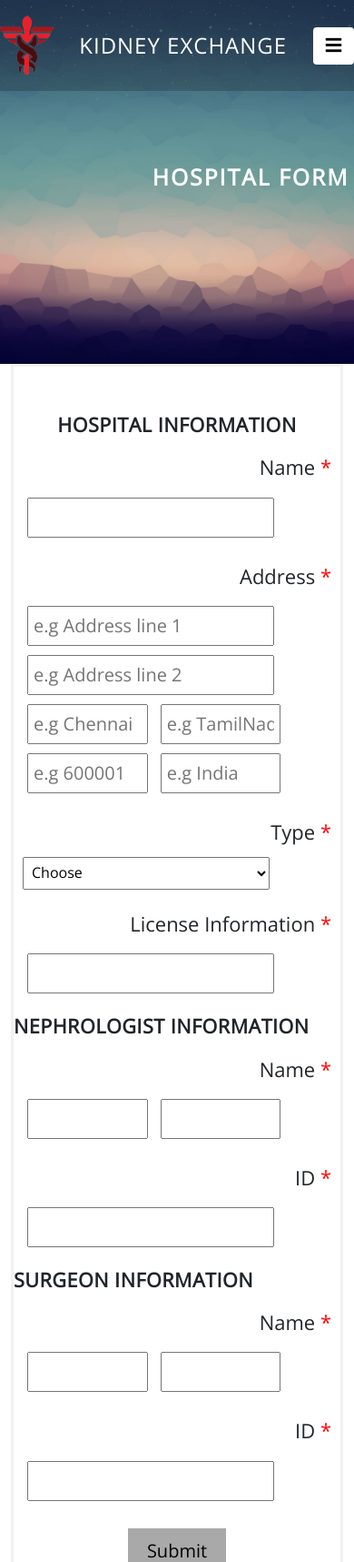
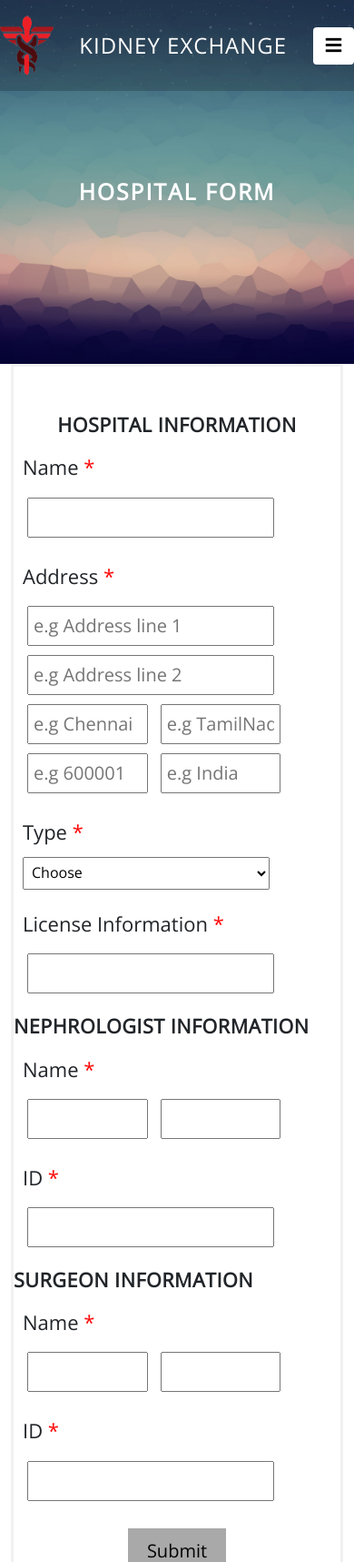
Before and after one commit to siv2r/kidney-exchange, a PHP site: page /pages/register_hospital.php in a window 390 px wide. Shown: the top 1717 px of the page at 91% size. Run offline with PHP 8.4, Linux system fonts and the light colour scheme.

Commit message:
fixed responsiveness in small screen

```diff
--- a/pages/register_hospital.php
+++ b/pages/register_hospital.php
@@ -93,9 +93,6 @@ button:hover {
 
 #hosp-heading{
   color: #fff;
-  position: absolute;
-  top: 45%;
-  left: 43%;
   letter-spacing: 2px;
   font-weight: 600;
   text-transform: uppercase;
@@ -120,16 +117,25 @@ label.required{
   color: red;
 }
 
+@media screen and (max-width: 992px) {
+  .label-box{
+  flex: 2.5 0 0;
+  text-align: left;
+  padding: 5px 10px;
+  font-size: 22px;
+  line-height: 1.6em;
+}
+}
 </style>
 
 <?php include "../templates/header.php";?>
 
   <div class="header-img">
       <?php include "../templates/navBar.php";?>
-    <h2 id="hosp-heading">Hospital form</h2>
+    <h2 id="hosp-heading" class="text-center mt-5 pt-5">Hospital form</h2>
   </div>
 
-  <div class="container">
+  <div class="container col-lg-9 col-sm-12">
     <form action="../include/getHosp.inc.php" method="POST" id="hospForm">
 
       <fieldset>
```
